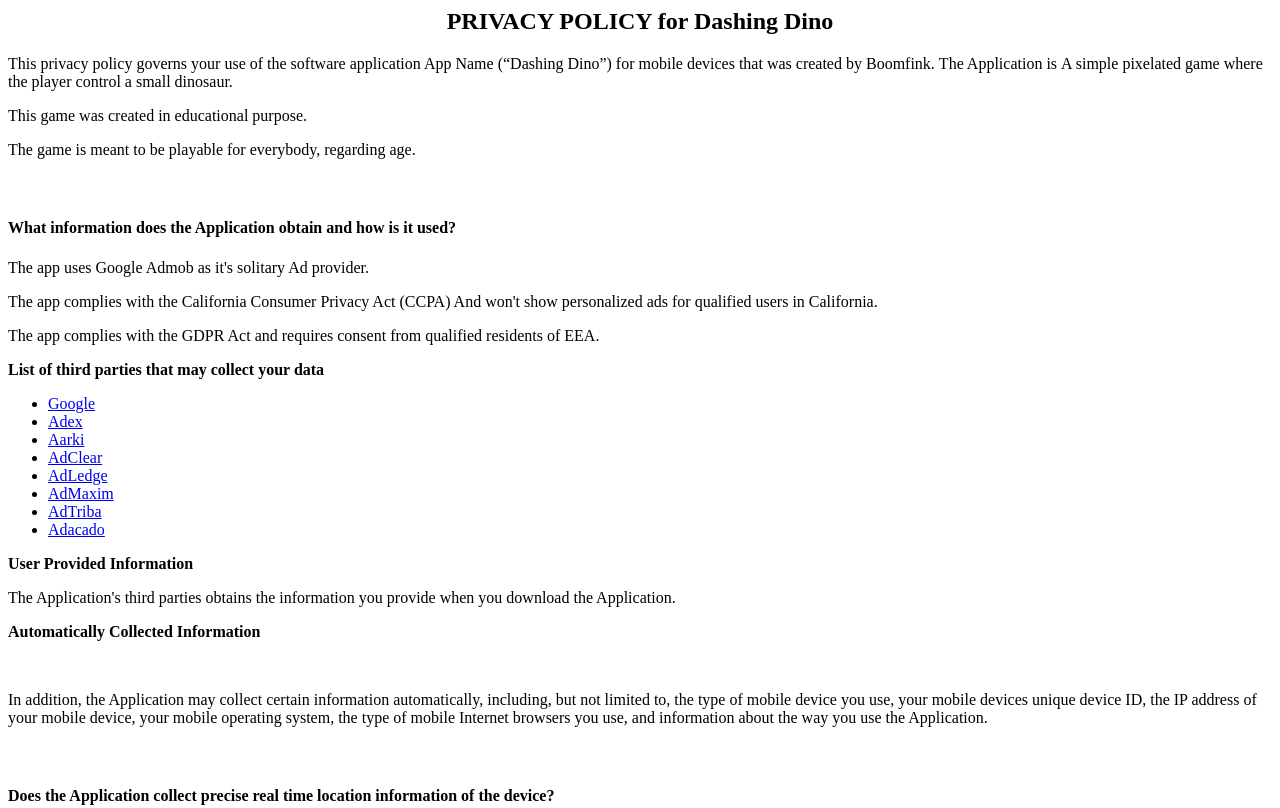
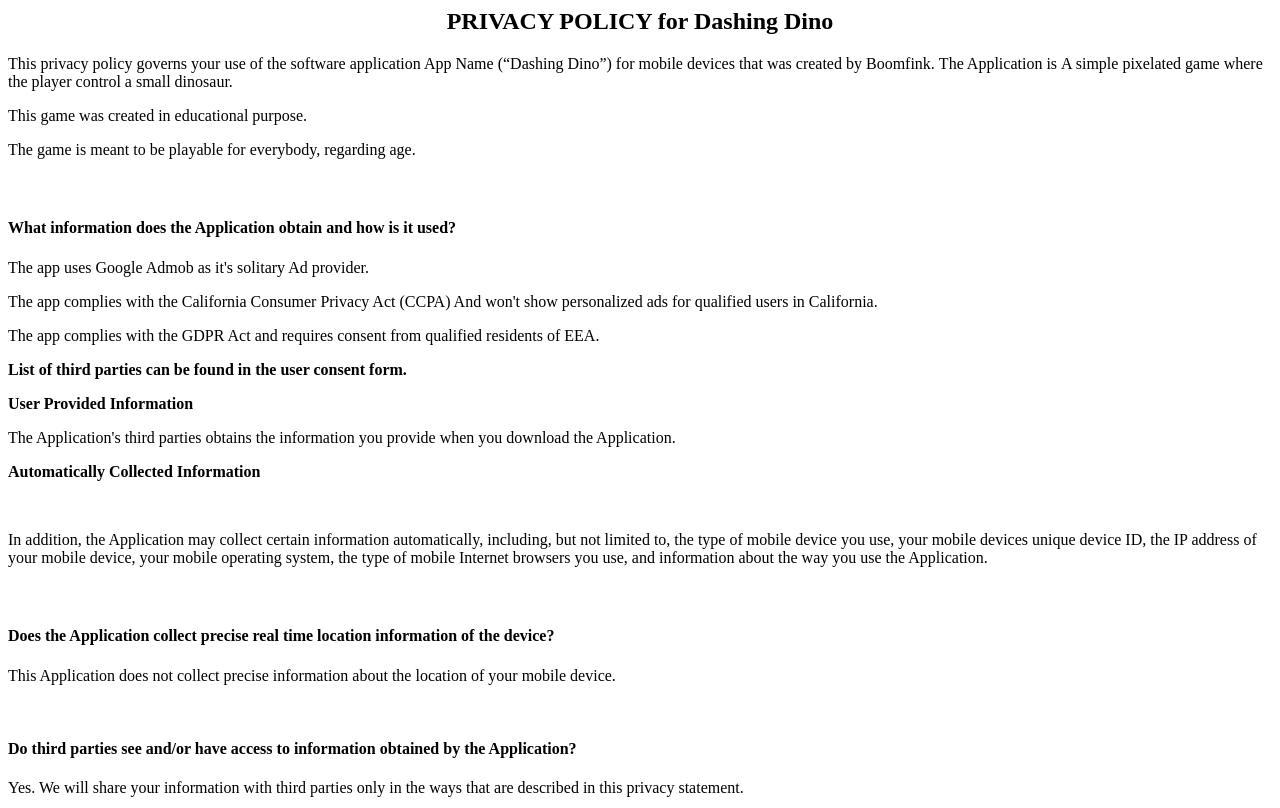
Before and after one commit to boomfink/boomfink.github.io, a plain HTML site: page index.html in a window 1280 px wide. Shown: the top 808 px of the page. Drawn offline with Linux system fonts and the light colour scheme.

Commit message:
Update index.html

```diff
--- a/index.html
+++ b/index.html
@@ -8,17 +8,7 @@
 <p>The app uses Google Admob as it's solitary Ad provider.</p>
 <p>The app complies with the California Consumer Privacy Act (CCPA) And won't show personalized ads for qualified users in California.</p>
 <p>The app complies with the GDPR Act and requires consent from qualified residents of EEA.</p>
-<p><strong>List of third parties that may collect your data</strong></p>
-<ul>
- <li> <a href="https://www.google.com/policies/technologies/partner-sites/">Google</a>
- <li> <a href="http://theadex.com/">Adex</a>
- <li> <a href="http://corp.aarki.com/privacy">Aarki</a>
- <li> <a href="https://www.adclear.de/datenschutzerklaerung/">AdClear</a>
- <li> <a href="https://adledge.com/data-privacy/">AdLedge</a>
- <li> <a href="http://www.admaxim.com/admaxim-privacy-policy/">AdMaxim</a>
- <li> <a href="https://privacy.adtriba.com/">AdTriba</a>
- <li> <a href="https://www.adacado.com/privacy-policy-april-25-2018/">Adacado</a>
-</ul>
+<p><strong>List of third parties can be found in the user consent form.</strong></p>
 <p><strong>User Provided Information</strong>&nbsp;</p>
 <p>The Application's third parties obtains the information you provide when you download the Application.&nbsp;</p>
 <p></p>
```
